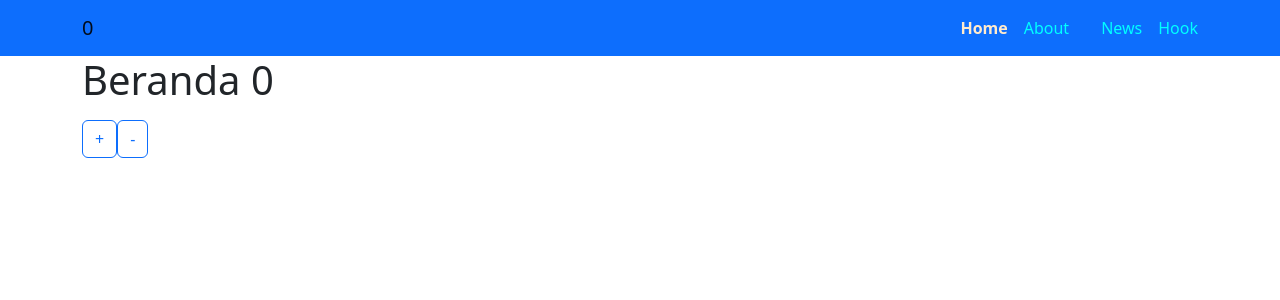
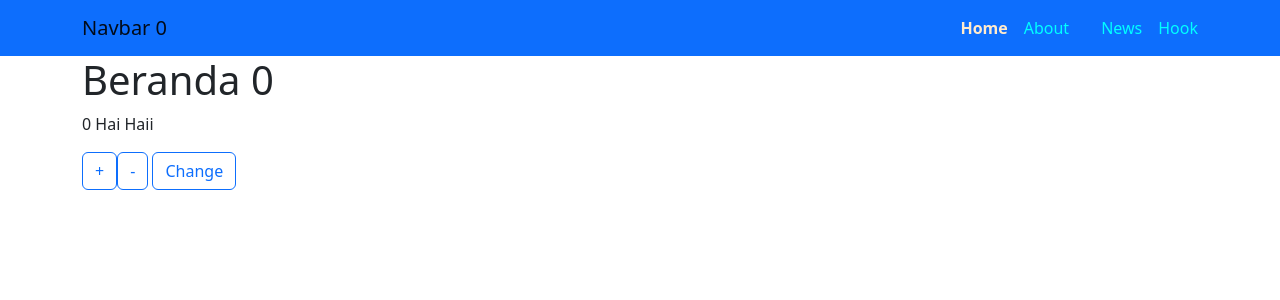
Before and after one commit to kalmipa21/hook-redux-router, a React (Create React App) app: page / in a window 1280 px wide. Shown: the top 300 px of the page. Built offline with nearby package versions, Linux system fonts and the light colour scheme.

Commit message:
Fixed unrespon

```diff
--- a/src/app/Features/Header/headerReducer.js
+++ b/src/app/Features/Header/headerReducer.js
@@ -3,19 +3,8 @@ let title = "Navbar";
 const counterReducer = (state = title, actions) => {
   switch (actions.type) {
     case "CHANGE":
-      return {
-        title: actions.value,
-      };
-    // case "ACTION_RESET":
-    //   return {
-    //     ...state,
-    //     count: 0,
-    //   };
-    // case "ACTION_WORDING":
-    //   return {
-    //     ...state,
-    //     count: actions.value,
-    //   };
+      return actions.value;
+
     default:
       return state;
   }
--- a/src/app/Features/counter/counterReducer.js
+++ b/src/app/Features/counter/counterReducer.js
@@ -1,5 +1,5 @@
 let initialState = {
-  count: 0,
+  hitung: 0,
   wording: "Hai Haii",
 };
 const counterReducer = (state = initialState, actions) => {
@@ -7,12 +7,12 @@ const counterReducer = (state = initialState, actions) => {
     case "ACTION_INC":
       return {
         ...state,
-        count: state.count + actions.value,
+        hitung: state.hitung + actions.value,
       };
     case "ACTION_DEC":
       return {
         ...state,
-        count: state.count - actions.value,
+        hitung: state.hitung - actions.value,
       };
     // case "ACTION_RESET":
     //   return {
--- a/src/app/store.js
+++ b/src/app/store.js
@@ -1,11 +1,14 @@
 import { combineReducers, createStore } from "redux";
-import counterReducer from "./Features/counter/counterReducer";
-// import headerRedducer from "./Features/Header/headerReducer.js";
+import counterReducer from "./Features/counter/counterReducer.js";
+import headerRedducer from "./Features/Header/headerReducer.js";
 
 let rootReducer = combineReducers({
-  counter: counterReducer,
-  //   header: headerRedducer,
+  name: counterReducer,
+  header: headerRedducer,
 });
+// middleware
+// const composeEnhancers = window.__REDUX_DEVTOOL_EXTENTION_COMPOSE__ || compose;
+// let stores = createStore(rootReducer, composeEnhancers());
 
-let store = createStore(rootReducer);
-export default store;
+let stores = createStore(rootReducer);
+export default stores;
--- a/src/components/Header.jsx
+++ b/src/components/Header.jsx
@@ -4,8 +4,8 @@ import { useSelector } from "react-redux";
 
 const Header = () => {
   const location = useLocation();
-  const { count } = useSelector((state) => state.counter);
-  // const title = useSelector((state) => state.header);
+  const { hitung } = useSelector((state) => state.name);
+  const title = useSelector((state) => state.header);
 
   const isActive = (target) => {
     const { pathname } = location;
@@ -15,7 +15,9 @@ const Header = () => {
   return (
     <Navbar bg="primary" variant="light">
       <Container>
-        <Navbar.Brand href="#home">{count}</Navbar.Brand>
+        <Navbar.Brand href="#home">
+          {title} {hitung}
+        </Navbar.Brand>
         <Nav className="ms-auto">
           <NavLink to="/" className={isActive("Home") ? "active" : "link"}>
             Home
--- a/src/index.js
+++ b/src/index.js
@@ -5,11 +5,12 @@ import "bootstrap/dist/css/bootstrap.min.css";
 import { RouterProvider } from "react-router-dom";
 import ROUTER from "./routers/index.js";
 import { Provider } from "react-redux";
-import STORE from "./app/store.js";
+import stores from "./app/store";
+
 const root = ReactDOM.createRoot(document.getElementById("root"));
 root.render(
   <React.StrictMode>
-    <Provider store={STORE}>
+    <Provider store={stores}>
       <RouterProvider router={ROUTER} />
     </Provider>
   </React.StrictMode>
--- a/src/pages/Home.jsx
+++ b/src/pages/Home.jsx
@@ -1,39 +1,49 @@
-import { Button, Container } from "react-bootstrap";
+import { Button } from "react-bootstrap";
 import { useState } from "react";
-// import { useSelector, useDispatch } from "react-redux";
+import { useSelector, useDispatch } from "react-redux";
 
 function Home() {
   const [count, setCount] = useState(0);
-  // const { count: hitung, wording } = useSelector((state) => state.counter);
-  // const dispatch = useDispatch();
+  const { hitung, wording } = useSelector((state) => state.name);
+  const dispatch = useDispatch();
 
   function handlePlus() {
     setCount(count + 10);
+    dispatch({
+      type: "ACTION_INC",
+      value: 1000,
+    });
   }
-  // dispatch({
-  //   type: "ACTION_INC",
-  //   value: 1000,
-  // });
 
   function handleMin() {
     setCount(count - 10);
+    dispatch({
+      type: "ACTION_DEC",
+      value: 100,
+    });
   }
-  // dispatch({
-  //   type: "ACTION_DEC",
-  //   value: 100,
-  // });
+
+  function handleTitle() {
+    dispatch({ type: "CHANGE", value: "Apa kabar?" });
+  }
+
   return (
     <>
-      <Container>
+      <div className="container py">
         <h1>Beranda {count}</h1>
-        <p>{/* {hitung} {wording} */}</p>
+        <p>
+          {hitung} {wording}
+        </p>
         <Button variant="outline-primary" onClick={handlePlus}>
           +
         </Button>
         <Button variant="outline-primary" onClick={handleMin}>
           -
+        </Button>{" "}
+        <Button variant="outline-primary" onClick={handleTitle}>
+          Change
         </Button>
-      </Container>
+      </div>
     </>
   );
 }
--- a/src/routers/index.js
+++ b/src/routers/index.js
@@ -9,13 +9,13 @@ import Home from "../pages/Home";
 import NotFound from "../pages/NotFound";
 import About from "../pages/About";
 import Hook from "../pages/Hook";
-import News from "../pages/News";
+// import News from "../pages/News";
 const router = createBrowserRouter(
   createRoutesFromElements(
     <Route element={<App />}>
       <Route path="/" element={<Home />}></Route>
       <Route path="/Hook" element={<Hook />}></Route>
-      <Route path="/News" element={<News />}></Route>
+      {/* <Route path="/News" element={<News />}></Route> */}
       <Route path="/About" element={<About />}></Route>
       <Route path="*" element={<NotFound />}></Route>
     </Route>
```
